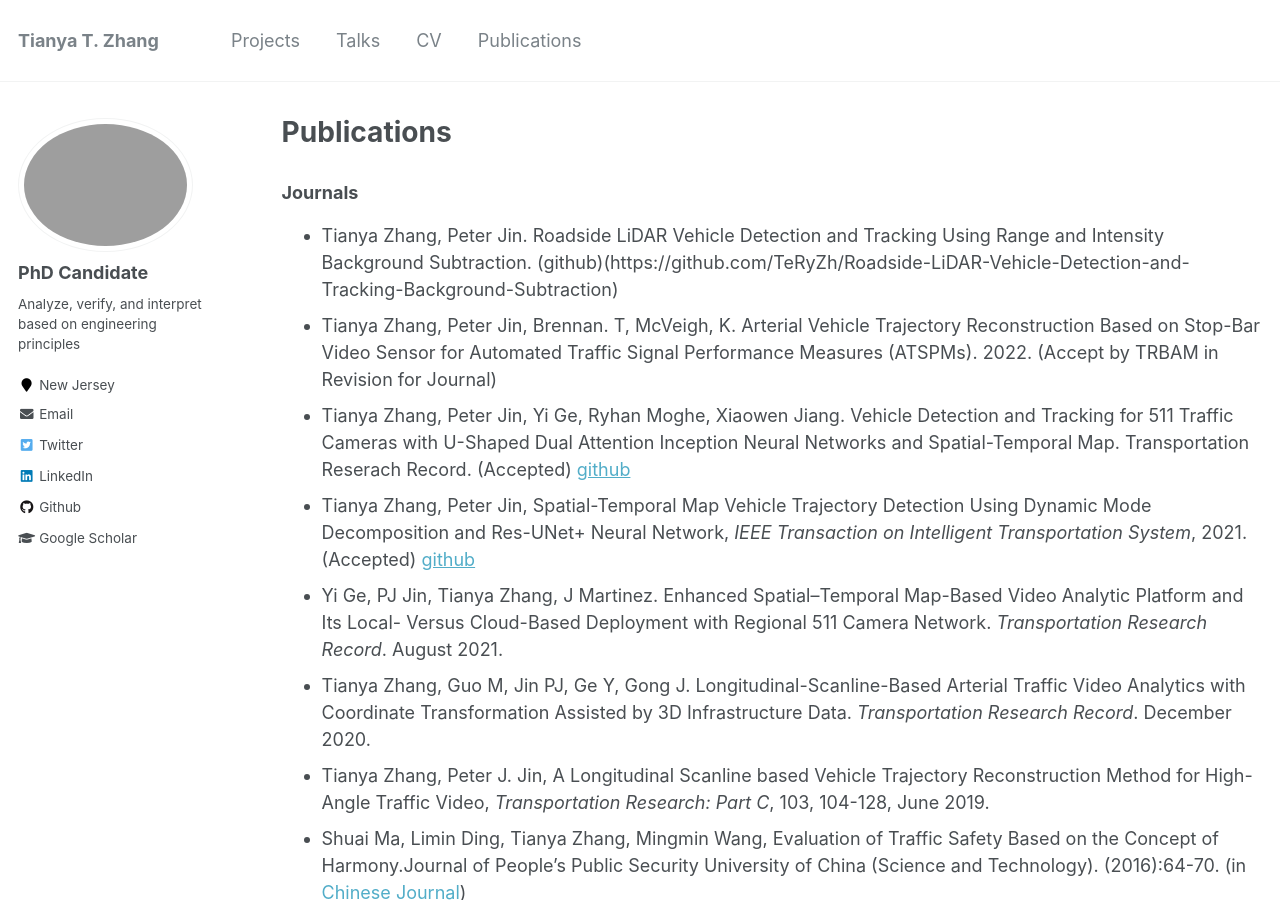
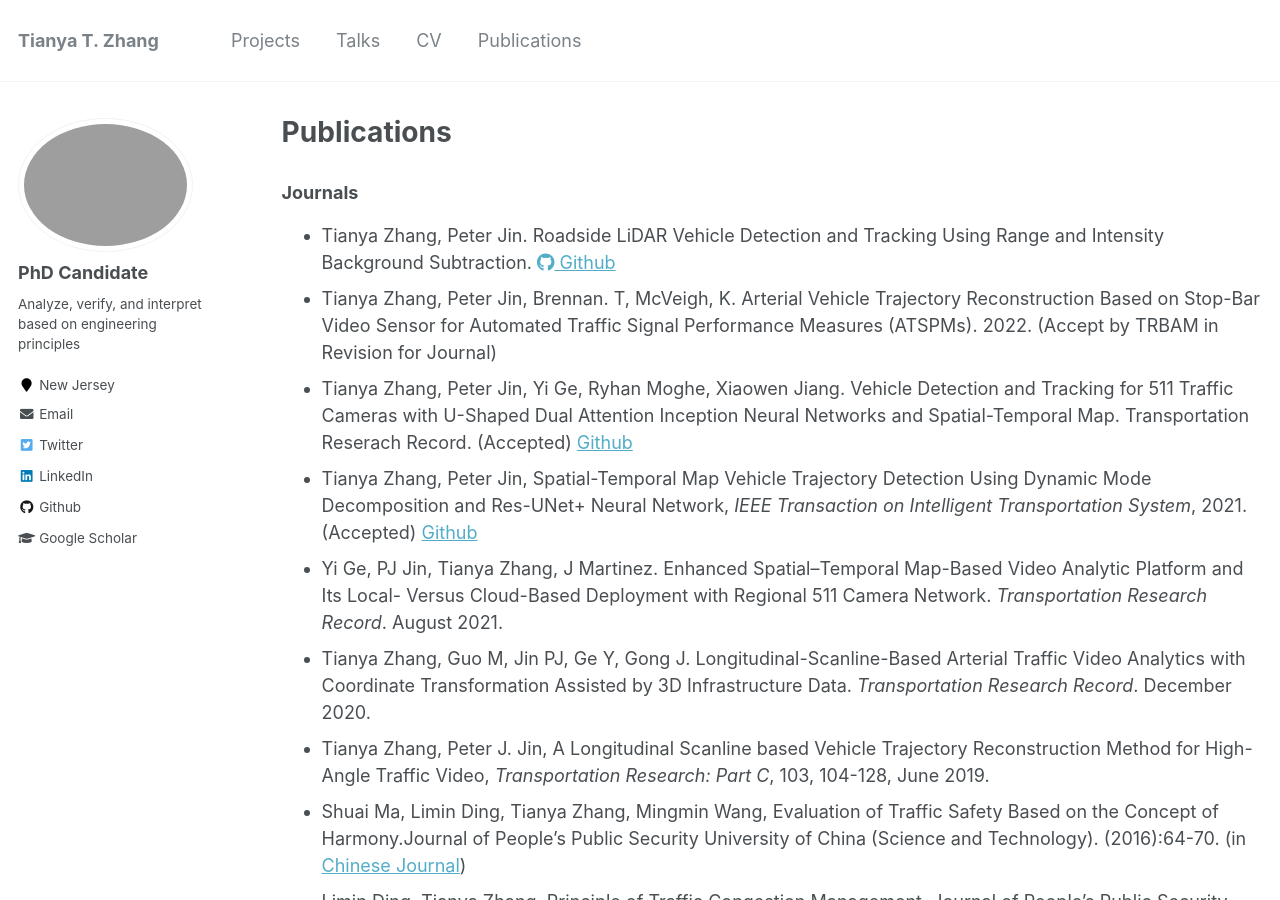
Before and after one commit to TeRyZh/Website, a Jekyll site: the page built from _pages/publications.md, in a window 1280 px wide and 900 px high. Built offline with Jekyll 4.4.1, drawn with Linux system fonts in a browser that asks for light colours.

Commit message:
Update publications.md

```diff
--- a/_pages/publications.md
+++ b/_pages/publications.md
@@ -16,10 +16,11 @@ author_profile: true
 {% endfor %} -->
 
 ### Journals
-* Tianya Zhang, Peter Jin. Roadside LiDAR Vehicle Detection and Tracking Using Range and Intensity Background Subtraction. (github)(https://github.com/TeRyZh/Roadside-LiDAR-Vehicle-Detection-and-Tracking-Background-Subtraction)
+* Tianya Zhang, Peter Jin. Roadside LiDAR Vehicle Detection and Tracking Using Range and Intensity Background Subtraction.
+<a href="https://github.com/TeRyZh/Roadside-LiDAR-Vehicle-Detection-and-Tracking-Background-Subtraction"><i class='fab fa-github'></i> Github </a>
 * Tianya Zhang, Peter Jin, Brennan. T, McVeigh, K. Arterial Vehicle Trajectory Reconstruction Based on Stop-Bar Video Sensor for Automated Traffic Signal Performance Measures (ATSPMs). 2022. (Accept by TRBAM in Revision for Journal)
-* Tianya Zhang, Peter Jin, Yi Ge, Ryhan Moghe, Xiaowen Jiang. Vehicle Detection and Tracking for 511 Traffic Cameras with U-Shaped Dual Attention Inception Neural Networks and Spatial-Temporal Map. Transportation Reserach Record. (Accepted) [github](https://github.com/TeRyZh/Detection-is-Tracking-511-CCTV-Camera-Vehicle-Detection-Using-STMap-and-DAIU-Net)
-* Tianya Zhang, Peter Jin, Spatial-Temporal Map Vehicle Trajectory Detection Using Dynamic Mode Decomposition and Res-UNet+ Neural Network, *IEEE Transaction on Intelligent Transportation System*, 2021. (Accepted) [github](https://github.com/TeRyZh/Reconstruction-NGSIM-Trajectory-with-DMD-and-Res_UNet_plus)
+* Tianya Zhang, Peter Jin, Yi Ge, Ryhan Moghe, Xiaowen Jiang. Vehicle Detection and Tracking for 511 Traffic Cameras with U-Shaped Dual Attention Inception Neural Networks and Spatial-Temporal Map. Transportation Reserach Record. (Accepted) [Github](https://github.com/TeRyZh/Detection-is-Tracking-511-CCTV-Camera-Vehicle-Detection-Using-STMap-and-DAIU-Net)
+* Tianya Zhang, Peter Jin, Spatial-Temporal Map Vehicle Trajectory Detection Using Dynamic Mode Decomposition and Res-UNet+ Neural Network, *IEEE Transaction on Intelligent Transportation System*, 2021. (Accepted) [Github](https://github.com/TeRyZh/Reconstruction-NGSIM-Trajectory-with-DMD-and-Res_UNet_plus)
 * Yi Ge, PJ Jin, Tianya Zhang, J Martinez. Enhanced Spatial–Temporal Map-Based Video Analytic Platform and Its Local- Versus Cloud-Based Deployment with Regional 511 Camera Network. *Transportation Research Record*. August 2021.
 * Tianya Zhang, Guo M, Jin PJ, Ge Y, Gong J. Longitudinal-Scanline-Based Arterial Traffic Video Analytics with Coordinate Transformation Assisted by 3D Infrastructure Data. *Transportation Research Record*. December 2020.
 * Tianya Zhang, Peter J. Jin, A Longitudinal Scanline based Vehicle Trajectory Reconstruction Method for High-Angle Traffic Video, *Transportation Research: Part C*, 103, 104-128, June 2019.
```
